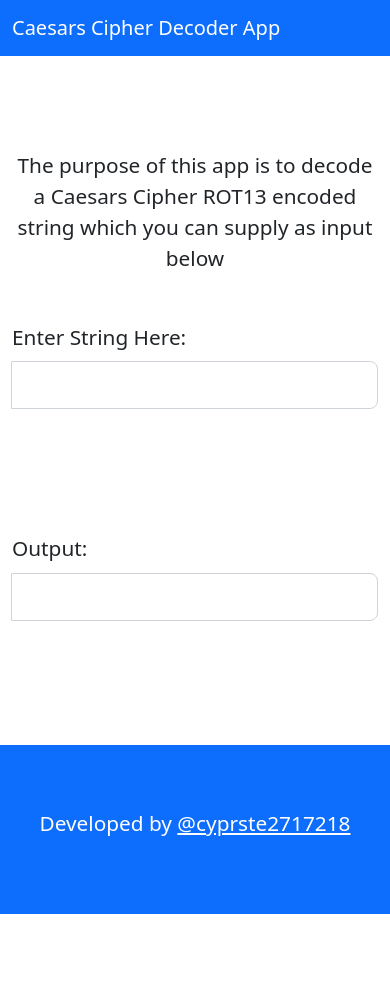
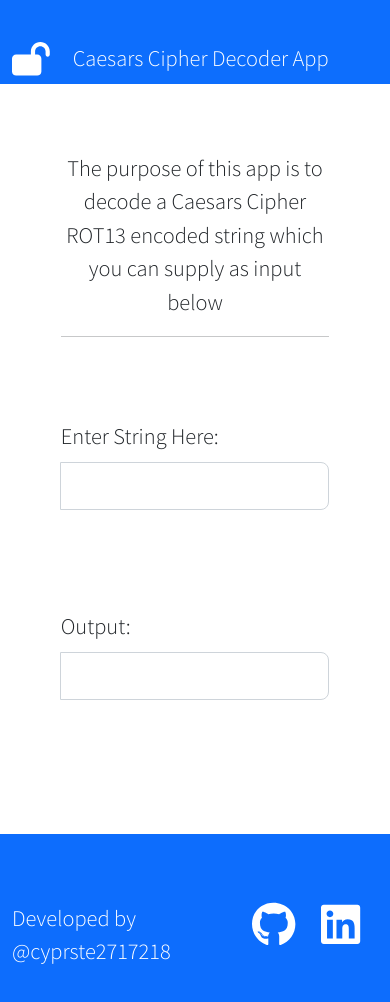
Before and after one commit to cyprste2717218/Caesars-Cipher-Decoder-App, a React (Create React App) app: page / in a window 390 px wide. Before the commit the page ends 914 px from the top, so only its background shows below. Built offline with nearby package versions, Linux system fonts and the light colour scheme.

Commit message:
added social links in footer and changed design responsiveness

```diff
--- a/public/index.html
+++ b/public/index.html
@@ -9,6 +9,13 @@
       name="description"
       content="Caesar Cipher Decoder Web App made in React"
     />
+
+    <link rel="preconnect" href="https://fonts.googleapis.com">
+
+    <link rel="preconnect" href="https://fonts.gstatic.com" crossorigin>
+
+    <link href="https://fonts.googleapis.com/css2?family=Source+Sans+Pro:wght@300&display=swap" rel="stylesheet">
+
     <link rel="apple-touch-icon" href="%PUBLIC_URL%/logo192.png" />
 
     <link rel="manifest" href="%PUBLIC_URL%/manifest.json" />
--- a/src/App.js
+++ b/src/App.js
@@ -1,16 +1,22 @@
 import styles from './styles.css';
 import Rot13 from './caesarsCipherDecoder';
 import React, { Component } from 'react';
+import { FontAwesomeIcon } from '@fortawesome/react-fontawesome'
+import { faLockOpen } from '@fortawesome/free-solid-svg-icons'
+import { faGithub, faLinkedin} from '@fortawesome/free-brands-svg-icons'
 import 'bootstrap/dist/css/bootstrap.min.css';
 import "bootstrap/dist/js/bootstrap.bundle.min";
 
 import Container from 'react-bootstrap/Container';
+import Row from 'react-bootstrap/Row';
+import Col from 'react-bootstrap/Col';
 import Nav from 'react-bootstrap/Nav';
 import Navbar from 'react-bootstrap/Navbar';
 import Form from 'react-bootstrap/Form';
 import InputGroup from 'react-bootstrap/InputGroup';
 import Button from 'react-bootstrap/Button';
 import Card from 'react-bootstrap/Card';
+
 
 export default class App extends Component {
 
@@ -21,22 +27,38 @@ export default class App extends Component {
   render() {
     return (
 
-      <div className="App" >
+      <div className="App appFont" >
         <div style={{minHeight: "80vh"}} >
           <Navbar bg="primary" variant="dark">
-            <Container>
-              <Navbar.Brand href="#home">Caesars Cipher Decoder App</Navbar.Brand>
+            <Container style={{color: "#fff"}}>
+              <Row>
+
+                <Col xs={2} sm={1} md={1} lg={1} xl={2}>
+                  <br></br>
+                  <FontAwesomeIcon size='xl' icon={faLockOpen} />
+                </Col>
+                <Col xs={10} sm={11} md={11} lg={11} xl={2}>
+                  <br></br>
+                  <Navbar.Brand style={{fontSize: "1em"}} href="#home">Caesars Cipher Decoder App</Navbar.Brand>
+                </Col>
+
+
+              </Row>
+
             </Container>
           </Navbar>
 
-          <div class="container">
-            <div class="row">
-              <div class="col-lg-3 col-xs-1 col-sm-1"></div>
-              <div class="col-lg-6 col-xs-10 col-sm-10">
-                <br></br>
+
+          <Container>
+            <Row className="justify-content-center">
+              <Col xl={3} lg={3} md={1}  sm={2} xs={1}></Col>
+              <Col xl={6}lg={6} md={10} sm={8} xs={9} >
+
                 <br></br>
                 <br></br>
                 <p>The purpose of this app is to decode a Caesars Cipher ROT13 encoded string which you can supply as input below</p>
+                <hr></hr>
+                <br></br>
                 <br></br>
                 <InputGroup size="lg">
                   <Form.Label style={{width: "100%", textAlign: "left"}} htmlFor="caesar-cipher-encoded-string-input">Enter String Here:</Form.Label>
@@ -49,7 +71,7 @@ export default class App extends Component {
                 </InputGroup>
                 <br></br>
                 <br></br>
-                <br></br>
+
                 <br></br>
                 <InputGroup size="lg">
                   <Form.Label style={{width: "100%", textAlign: "left"}} htmlFor="caesar-cipher-encoded-string-output">Output:</Form.Label>
@@ -61,20 +83,58 @@ export default class App extends Component {
                 <br></br>
                 <br></br>
 
-              </div>
-              <div class="col-lg-3 col-xs-1 col-sm-1"></div>
+              </Col>
+              <Col xl={3} lg={3} md={1} sm={2} xs={1}></Col>
 
-            </div>
+            </Row>
 
-          </div>
+          </Container>
+
         </div>
 
         <footer>
-          <div className="d-flex justify-content-space-between footer">
+
+          <div style={{textAlign: "left"}} className="d-flex justify-content-space-between footer">
             <br></br>
             <br></br>
-            <p>Developed by <a className="footerTextLink" href="https://github.com/cyprste2717218">@cyprste2717218</a></p>
+            <Container>
+              <Row>
+
+                <Col xs={7} sm={8} md={9} lg={9} xl={10}>
+                  <p>Developed by <a className="footerTextLink" href="https://github.com/cyprste2717218">@cyprste2717218</a></p>
+                </Col>
+                <Col xs={5} sm={4} md={3} lg={3} xl={2}>
+                  <Container>
+                    <Row>
+
+                      <Col xs={6} sm={6} md={6} lg={6} xl={6}>
+                        <a  style={{color: "#fff"}} href="https://github.com/cyprste2717218">
+                          <FontAwesomeIcon className='icon' size='2xl'  icon={faGithub} />
+
+                        </a>
+                      </Col>
+
+                      <Col xs={6} sm={6} md={6} lg={6} xl={6}>
+                        <a  style={{color: "#fff"}} href="https://www.linkedin.com/in/stephen-ingham-/">
+                            <FontAwesomeIcon className='icon' size='2xl'  icon={faLinkedin} />
+
+                        </a>
+                      </Col>
+
+
+                    </Row>
+
+                  </Container>
+
+                </Col>
+
+
+
+              </Row>
+
+            </Container>
           </div>
+
         </footer>
 
       </div>
--- a/src/styles.css
+++ b/src/styles.css
@@ -1,6 +1,14 @@
+*:focus {
+  border: 1px solid #000;
+}
+
 .App {
   text-align: center;
-  font-size: 1.3rem;
+  font-size: 1.4rem;
+}
+
+.appFont {
+  font-family: 'Source Sans Pro', sans-serif;
 }
 
 .content {
@@ -20,8 +28,14 @@
 
 .footerTextLink {
   color: #fff;
+  text-decoration: none;
 }
 
 .footerTextLink:hover {
   color: hsla(0, 0%, 100%, 0.644);
+  text-decoration: underline;
 }
+
+.icon:hover {
+  color: hsla(0, 0%, 0%, 0.685);
+}
```
Also changed, not shown: package.json (+7 -3 lines), 1 other file (tests, documents, lock files or other folders).
